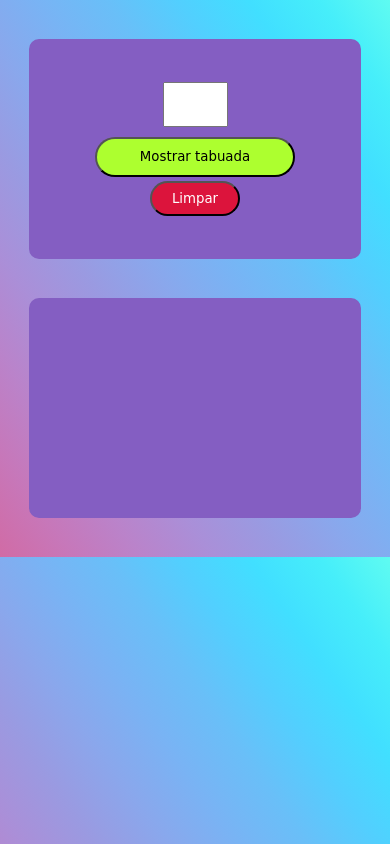
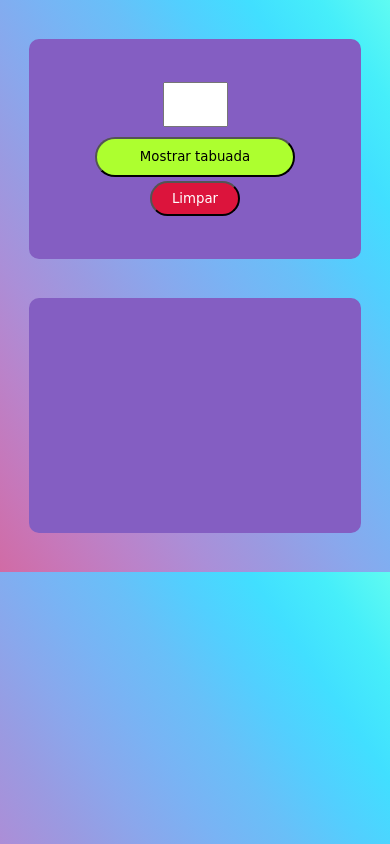
Before and after one commit to fnicom/tabuada-javascript, a plain HTML site: page index.html in a window 390 px wide. Drawn offline with Linux system fonts and the light colour scheme; a web font is replaced by a local one.

Commit message:
fix result

```diff
--- a/style.scss
+++ b/style.scss
@@ -133,4 +133,8 @@ section {
       margin-right: auto;
     }
   }
+
+  .result-other {
+    height: 235px;
+  }
 }
```
Also changed, not shown: style.css, 1 other file.
